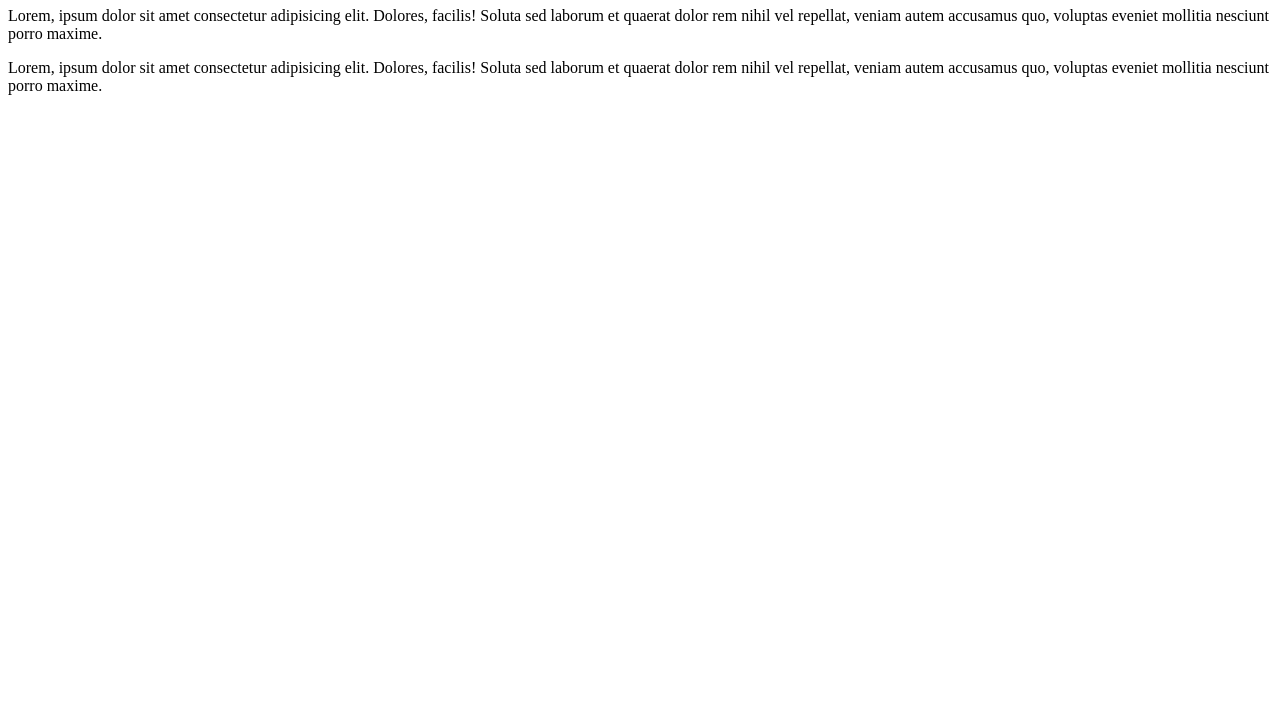
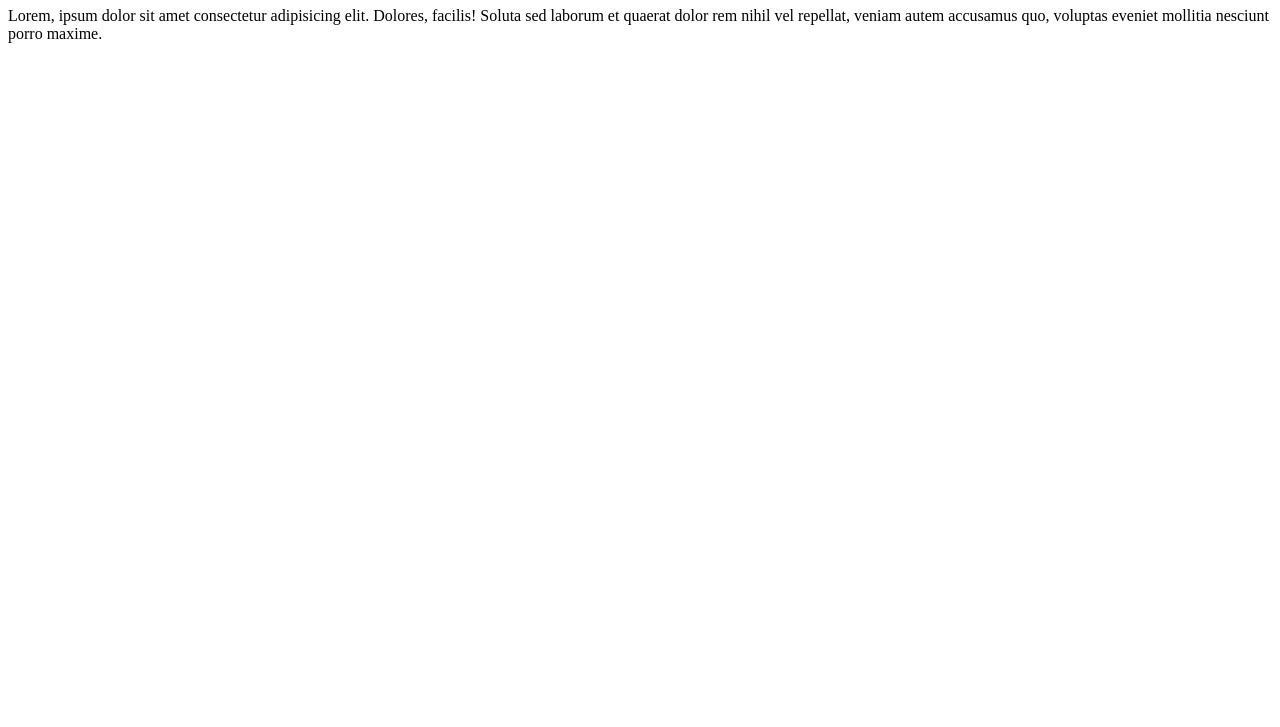
Before and after one commit to joel-alabi/learning-github, a plain HTML site: page index.html in a window 1280 px wide. Shown: the part 73-800 px from the top of the page. Drawn offline with Linux system fonts and the light colour scheme.

Commit message:
delete some text

```diff
--- a/index.html
+++ b/index.html
@@ -12,9 +12,6 @@
 			Dolores, facilis! Soluta sed laborum et quaerat dolor rem nihil
 			vel repellat, veniam autem accusamus quo, voluptas eveniet
 			 mollitia nesciunt porro maxime.</p>
-			<p>Lorem, ipsum dolor sit amet consectetur adipisicing elit.
-			Dolores, facilis! Soluta sed laborum et quaerat dolor rem nihil
-			vel repellat, veniam autem accusamus quo, voluptas eveniet
-			 mollitia nesciunt porro maxime.</p>
+
 	</body>
 </html>
```
